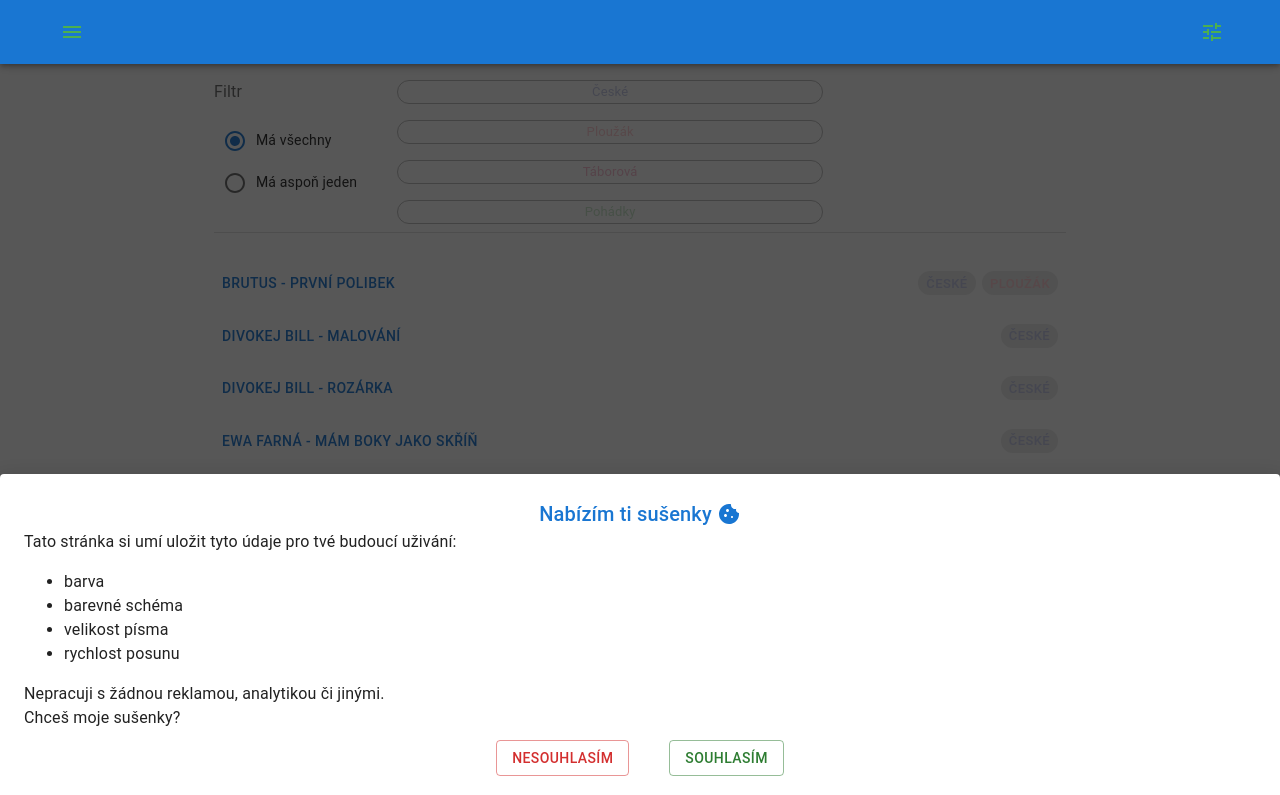
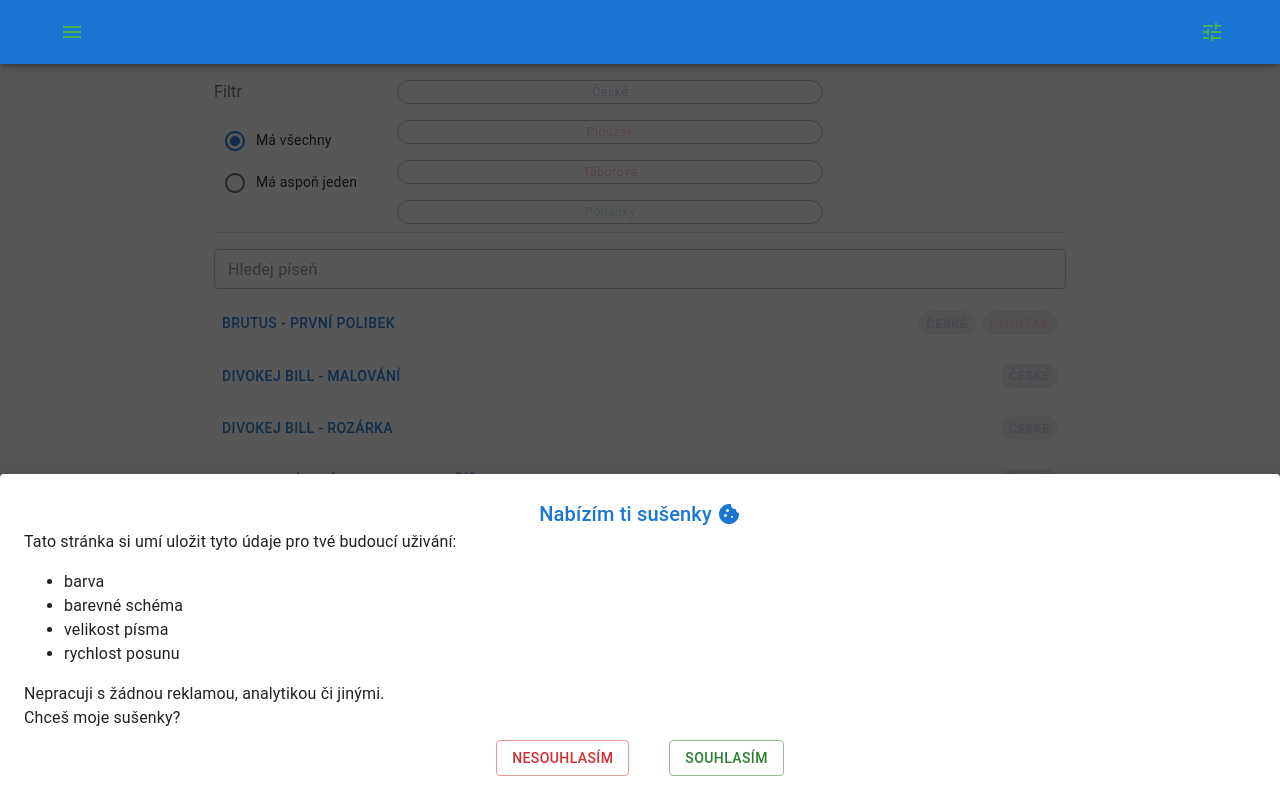
Before and after one commit to fMuchka/myPisnicka, a React (Vite) app: page /my-pisnicka/ListView in a window 1280 px wide. Shown: the top 795 px of the page. Built offline with nearby package versions, Linux system fonts and the light colour scheme.

Commit message:
F!! add filter by text to listview

```diff
--- a/src/routes/SongListView/SongListView.tsx
+++ b/src/routes/SongListView/SongListView.tsx
@@ -7,6 +7,7 @@ import {
   Radio,
   RadioGroup,
   Stack,
+  TextField,
   Typography,
 } from '@mui/material';
 import { useNavigate } from 'react-router';
@@ -15,7 +16,7 @@ import { setSelectedSong } from '../../features/Songs/songsSlice';
 
 import { indigo, red, pink, green } from '@mui/material/colors';
 import { ColorScheme } from '../../features/Controls/ThemeControl/theme/enums';
-import { useEffect, useState } from 'react';
+import { useEffect, useState, type ChangeEvent } from 'react';
 
 enum SongTags {
   CESKE = 'České',
@@ -49,6 +50,7 @@ const SongListView = () => {
   const [tagFilter, setTagFilter] = useState<SongTags[]>([]);
   const [displaySongs, setDisplaySongs] = useState<RefinedSong[]>(songs ?? []);
   const [shouldIncludeAllFilters, setShouldIncludeAllFilters] = useState(true);
+  const [textFilter, setTextFilter] = useState('');
 
   const navigate = useNavigate();
   const dispatch = useDispatch();
@@ -66,6 +68,12 @@ const SongListView = () => {
     }
   };
 
+  const filterByText = (
+    e: ChangeEvent<HTMLInputElement | HTMLTextAreaElement>
+  ) => {
+    setTextFilter(e.target.value);
+  };
+
   function songNameSorter(a: RefinedSong, b: RefinedSong) {
     const songA = a.id.toUpperCase(); // ignore upper and lowercase
     const songB = b.id.toUpperCase(); // ignore upper and lowercase
@@ -81,9 +89,18 @@ const SongListView = () => {
   }
 
   useEffect(() => {
+    if (songs != null) {
+      let songsFilteredByText: RefinedSong[] = songs;
+
+      if (textFilter !== '') {
+        songsFilteredByText = songsFilteredByText.filter((e) =>
+          e.id.includes(textFilter)
+        );
+      }
+
       if (tagFilter.length > 0) {
         const filtered: RefinedSong[] = [];
-      songs?.forEach((s) => {
+        songsFilteredByText?.forEach((s) => {
           const matchesAtLeastOneFilter = s.tags.some((t) =>
             tagFilter.includes(t as SongTags)
           );
@@ -109,9 +126,10 @@ const SongListView = () => {
         filtered.sort((a, b) => songNameSorter(a, b));
         setDisplaySongs(filtered);
       } else {
-      setDisplaySongs(songs ?? []);
+        setDisplaySongs(songsFilteredByText ?? []);
       }
-  }, [tagFilter, songs, shouldIncludeAllFilters]);
+    }
+  }, [tagFilter, songs, shouldIncludeAllFilters, textFilter]);
 
   return (
     <>
@@ -156,8 +174,14 @@ const SongListView = () => {
         </Stack>
       </Stack>
 
-      <Divider sx={{ margin: '0.5rem 0 2rem 0' }}></Divider>
+      <Divider sx={{ margin: '0.5rem 0 1rem 0' }}></Divider>
       <Stack spacing={2} marginBottom={5}>
+        <TextField
+          size="small"
+          placeholder="Hledej píseň"
+          aria-label={'hledej píseň'}
+          onChange={(e) => filterByText(e)}
+        />
         {displaySongs?.map((song, idx) => (
           <Button
             sx={{ placeContent: 'space-between', textAlign: 'start' }}
```
Lines whose indentation alone changed are shown as unchanged.
